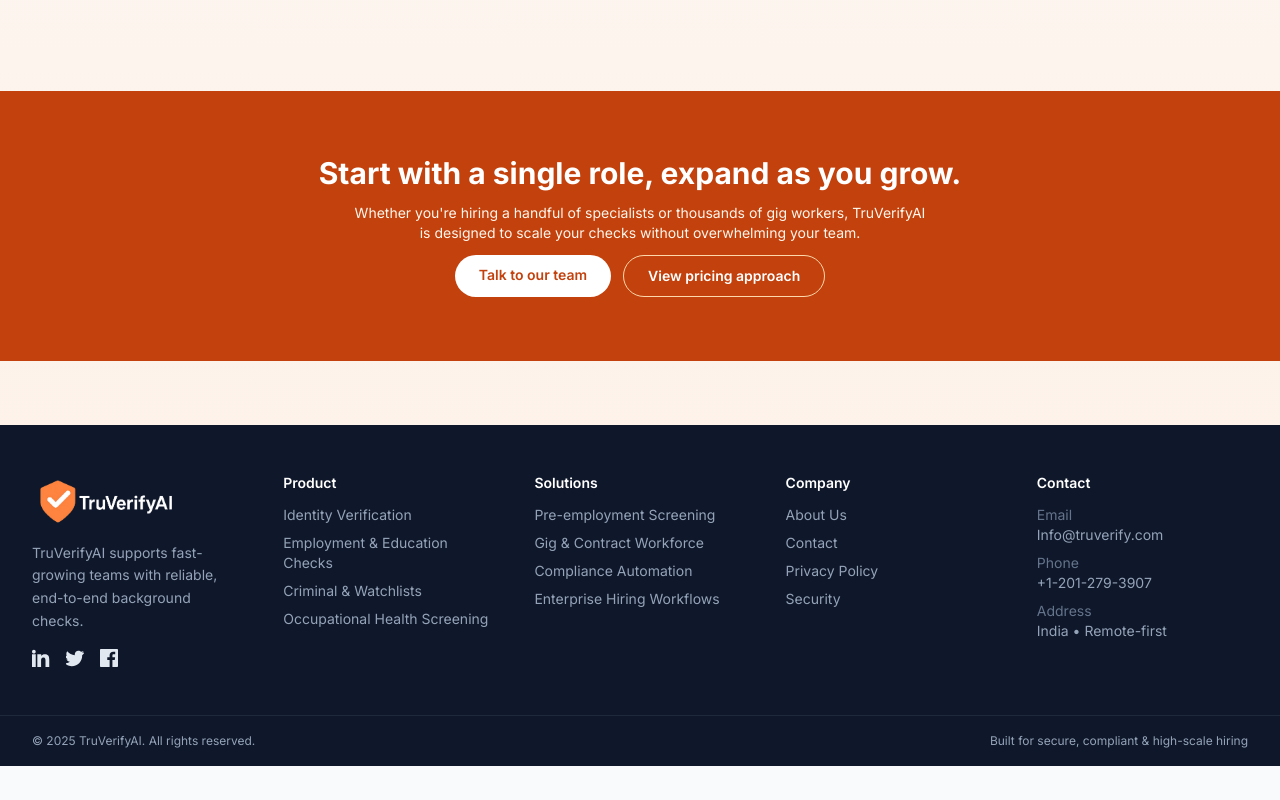
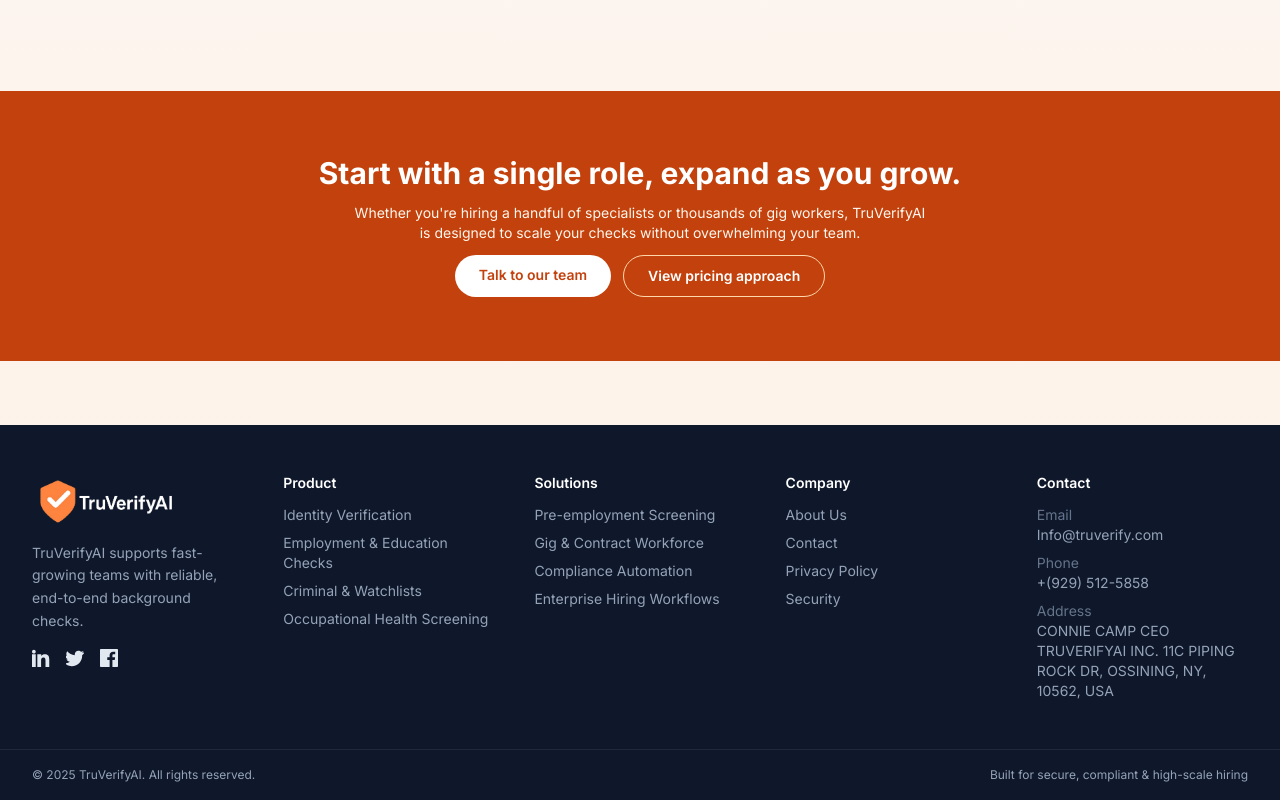
Before and after one commit to MuskanRajani/TruVerifyAI, a React (Vite) app: page / in a window 1280 px wide. Shown: the part 3468-4268 px from the top of the page. Before the commit the page ends 4234 px from the top, so only its background shows below. Built offline with nearby package versions, Linux system fonts and the light colour scheme.

Commit message:
Update Footer.jsx

```diff
--- a/src/components/Footer.jsx
+++ b/src/components/Footer.jsx
@@ -92,11 +92,13 @@
             </li>
             <li>
               <span className="block text-slate-500">Phone</span>
-              +1-201-279-3907
+              +(929) 512-5858
             </li>
             <li>
               <span className="block text-slate-500">Address</span>
-              India • Remote-first
+              CONNIE CAMP CEO TRUVERIFYAI INC.
+              11C PIPING ROCK DR,
+              OSSINING, NY, 10562, USA
             </li>
           </ul>
         </div>
```
